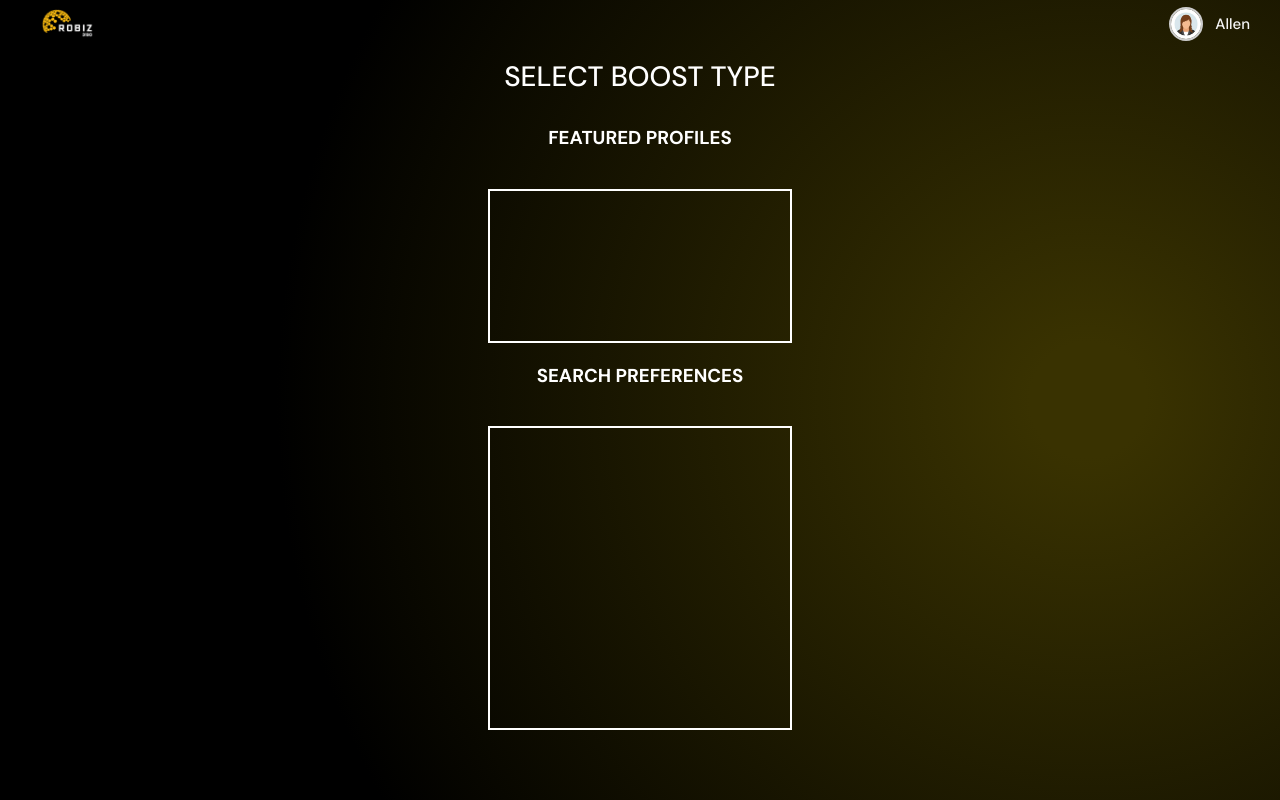
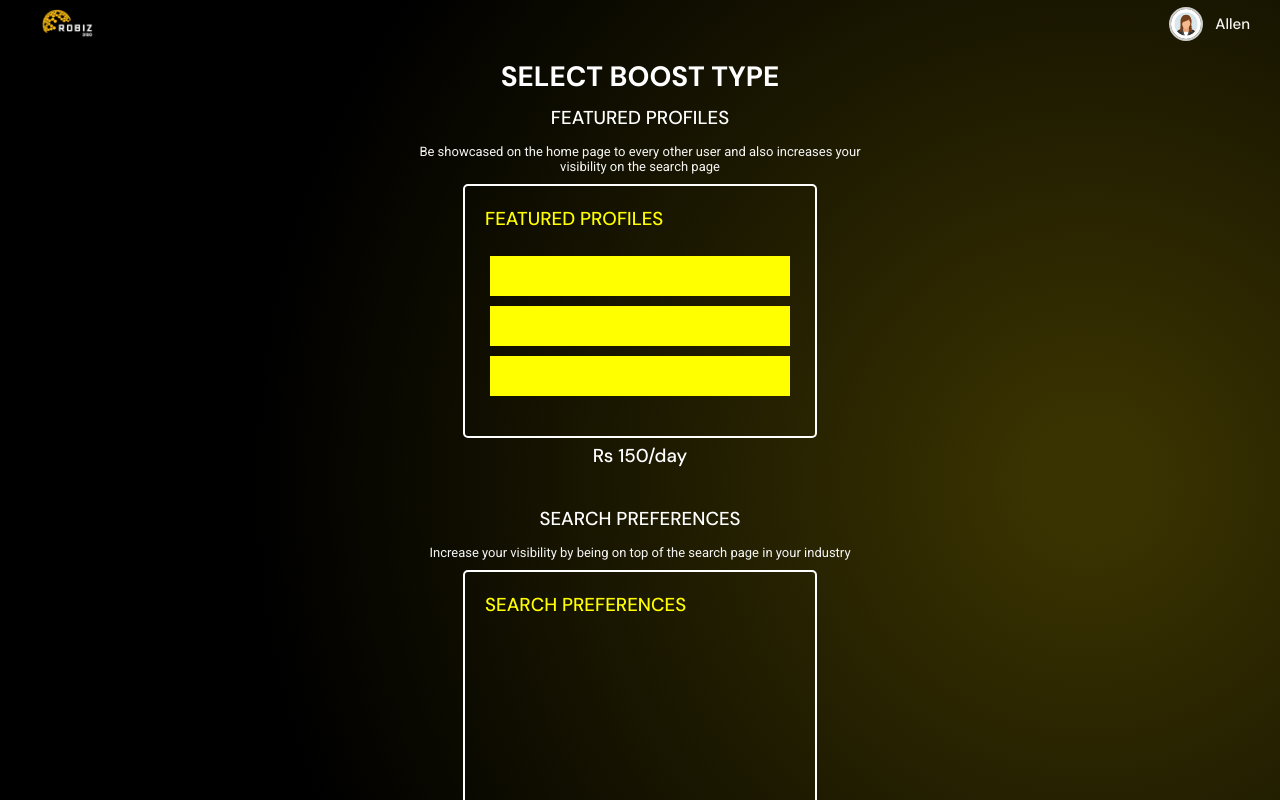
Before and after one commit to Saabikaroshni/Robiz3190, a React (Vite) app: page /boostprofile in a window 1280 px wide. Shown: the top 800 px of the page. Built offline with nearby package versions, Linux system fonts and the light colour scheme.

Commit message:
boostprofile

```diff
--- a/src/Pages/BoostProfile.jsx
+++ b/src/Pages/BoostProfile.jsx
@@ -2,18 +2,42 @@ import React from 'react';
 import "../Styles/boostprofile.css"
 const BoostProfile = () => {
   return (
-    <div>
+    <div className='container'>
 
         <div className='container'>
           <h2>SELECT BOOST TYPE</h2>
-          <h3>FEATURED PROFILES</h3>
-          <div className='container1'>
+         <div className='container-col'>
+            <div className='container-col'>
+              <h3>FEATURED PROFILES</h3>
+              <p>Be showcased on the home page to every other user and also
+                increases your visibility on the search page</p>
+              <div className='container1'>
+                <h3>FEATURED PROFILES</h3>
+                <div className='container'>
+                  <div className='container3'>
 
-          </div>
-          <h3>SEARCH PREFERENCES</h3>
-          <div className='container2'>
+                </div>
+                <div className='container3'>
 
-          </div>
+                </div>
+                <div className='container3'>
+
+                </div>
+                </div>
+
+              </div>
+              <h3>Rs 150/day</h3>
+            </div>
+            <div className='container-col'>
+              <h3>SEARCH PREFERENCES</h3>
+              <p>Increase your visibility by being on top of the
+                search page in your industry</p>
+              <div className='container2'>
+                <h3>SEARCH PREFERENCES</h3>
+              </div>
+              <h3>Rs 100/day</h3>
+            </div>
+         </div>
         </div>
     </div>
   )
--- a/src/Styles/boostprofile.css
+++ b/src/Styles/boostprofile.css
@@ -1,28 +1,87 @@
 .container{
-    width: 100%;
-    height: 94vh;
+    width: auto;
+    height: auto;
     display: flex;
     flex-direction: column;
     align-items: center;
     margin-top: 0px;
-    gap: 20px;
+    /* gap: 20px; */
+
+}
+.container-row{
+    display: flex;
+    gap: 50px;
+    flex-direction: column;
+
+
+}
+.container-col{
+    display: flex;
+    margin-bottom: 20px;
+    flex-direction: column;
+    align-items: center;
+    justify-content: center;
+    width: 450px;
+    font-weight: 100;
+
+}
+h2{
+    font-weight: bolder;
+}
+
+p{
+    text-align: center;
+    font-weight: 100;
+    color: whitesmoke;
+    font-size: 13px;
+
 }
 h3{
     margin-top: 0px;
+    font-weight: 100;
 }
 .container1{
-    width: 300px;
-    height: 150px;
+    width: 350px;
+    height: 250px;
     border: 2px solid white;
+    margin: 5px;
+    border-radius: 5px;
 }
 .container1:hover{
      background-color: rgba(185, 146, 7, 0.708);
 }
 .container2{
-     width: 300px;
+    width: 350px;
     height: 300px;
     border: 2px solid white;
+    margin: 5px;
+    border-radius: 5px;
 }
 .container2:hover{
     background-color: rgba(185, 146, 7, 0.708);
 }
+.container1 h3{
+    color: yellow;
+    margin: 20px;
+}
+.container2 h3{
+    color: yellow;
+    margin: 20px;
+}
+.container3{
+    width: 300px;
+
+    height: 40px;
+    background-color: yellow;
+    margin: 5px;
+}
+
+@media(max-width:780px){
+
+
+}
+
+
+@media(max-width:480px){
+
+}
--- a/src/index.css
+++ b/src/index.css
@@ -12,7 +12,9 @@ a {
 *{
     color: white;
     font-family: 'DM Sans', sans-serif;
+
 }
 body{
   font-family: 'Roboto', sans-serif;
+
 }
```
